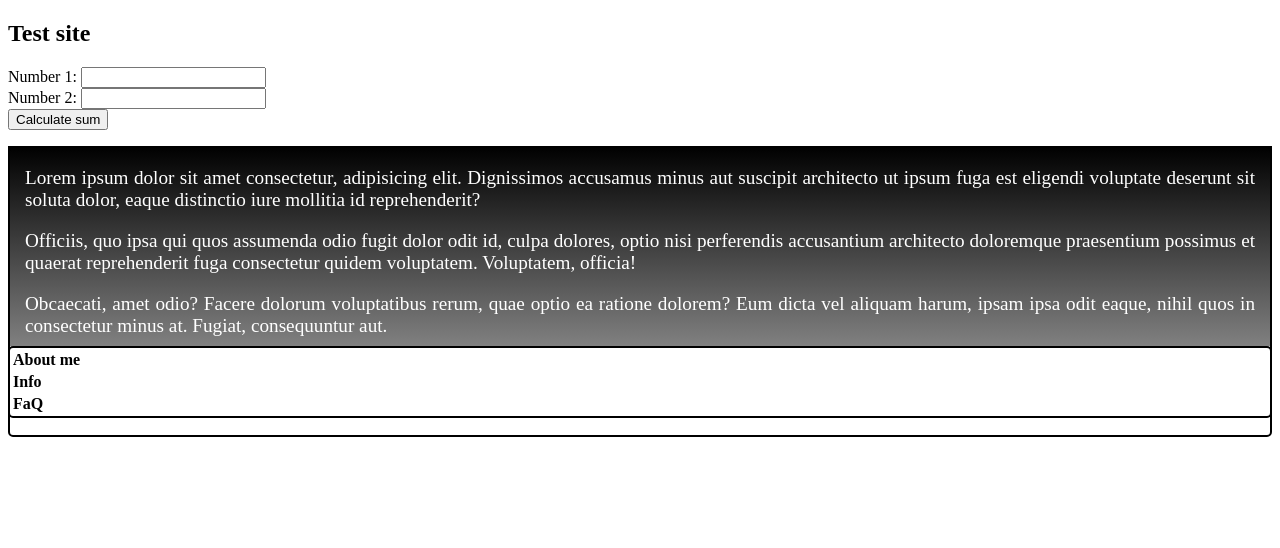
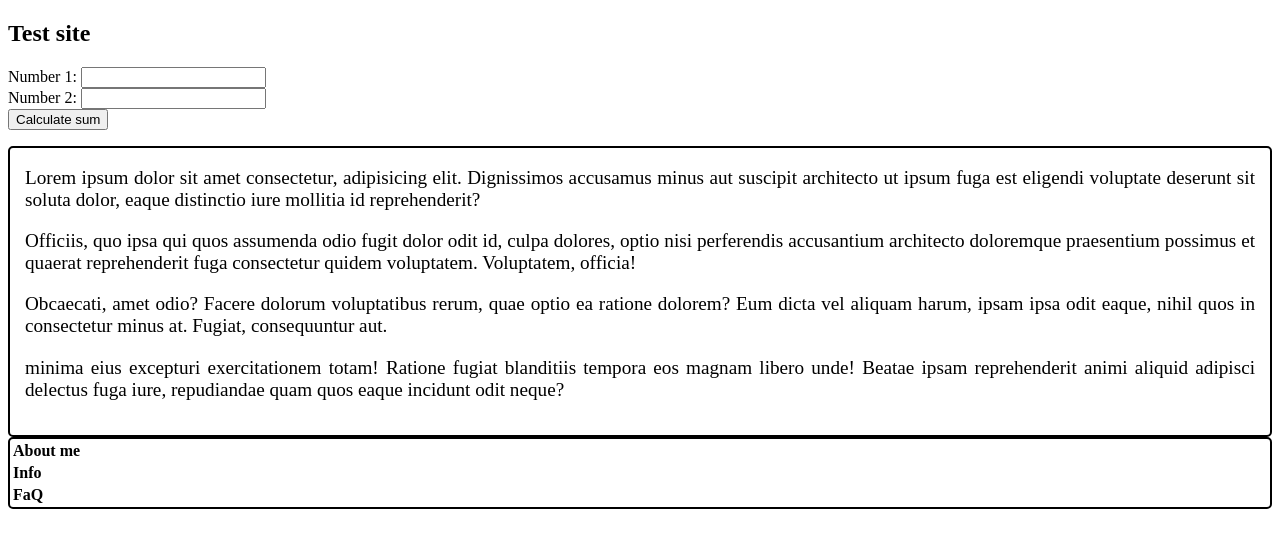
Before and after one commit to n2koel00/Task101Repo, a plain HTML site: page index.html in a window 1280 px wide. Drawn offline with Linux system fonts and the light colour scheme.

Commit message:
changed coloring

```diff
--- a/index.html
+++ b/index.html
@@ -22,13 +22,11 @@
         <button type="button" onclick="j03()">Calculate sum</button>
         <p id="sum"></p>
     </section>
-    <div id="grad1">
     <article>
         <p>Lorem ipsum dolor sit amet consectetur, adipisicing elit. Dignissimos accusamus minus aut suscipit architecto ut ipsum fuga est eligendi voluptate deserunt sit soluta dolor, eaque distinctio iure mollitia id reprehenderit?</p>
         <p>Officiis, quo ipsa qui quos assumenda odio fugit dolor odit id, culpa dolores, optio nisi perferendis accusantium architecto doloremque praesentium possimus et quaerat reprehenderit fuga consectetur quidem voluptatem. Voluptatem, officia!</p>
         <p>Obcaecati, amet odio? Facere dolorum voluptatibus rerum, quae optio ea ratione dolorem? Eum dicta vel aliquam harum, ipsam ipsa odit eaque, nihil quos in consectetur minus at. Fugiat, consequuntur aut.</p>
         <p> minima eius excepturi exercitationem totam! Ratione fugiat blanditiis tempora eos magnam libero unde! Beatae ipsam reprehenderit animi aliquid adipisci delectus fuga iure, repudiandae quam quos eaque incidunt odit neque?</p>
-    </div>
     </article>
     <footer>
         <table>
--- a/style.css
+++ b/style.css
@@ -4,12 +4,6 @@
     grid-template-columns: 150px repeat(4,1fr);
     grid-template-rows: auto;
     font-family: 'Segoe UI', Tahoma, Geneva, Verdana, sans-serif;
-}
-
-#grad1 {
-    height: 200px;
-    background-color: black;
-    background-image: linear-gradient(black, gray);
 }
 
 a {
@@ -25,7 +19,6 @@ article p {
     text-align: justify;
     font-size: 1.2em;
     padding: 0px 15px 0px 15px;
-    color: white;
 }
 
 header, article, footer {
```
